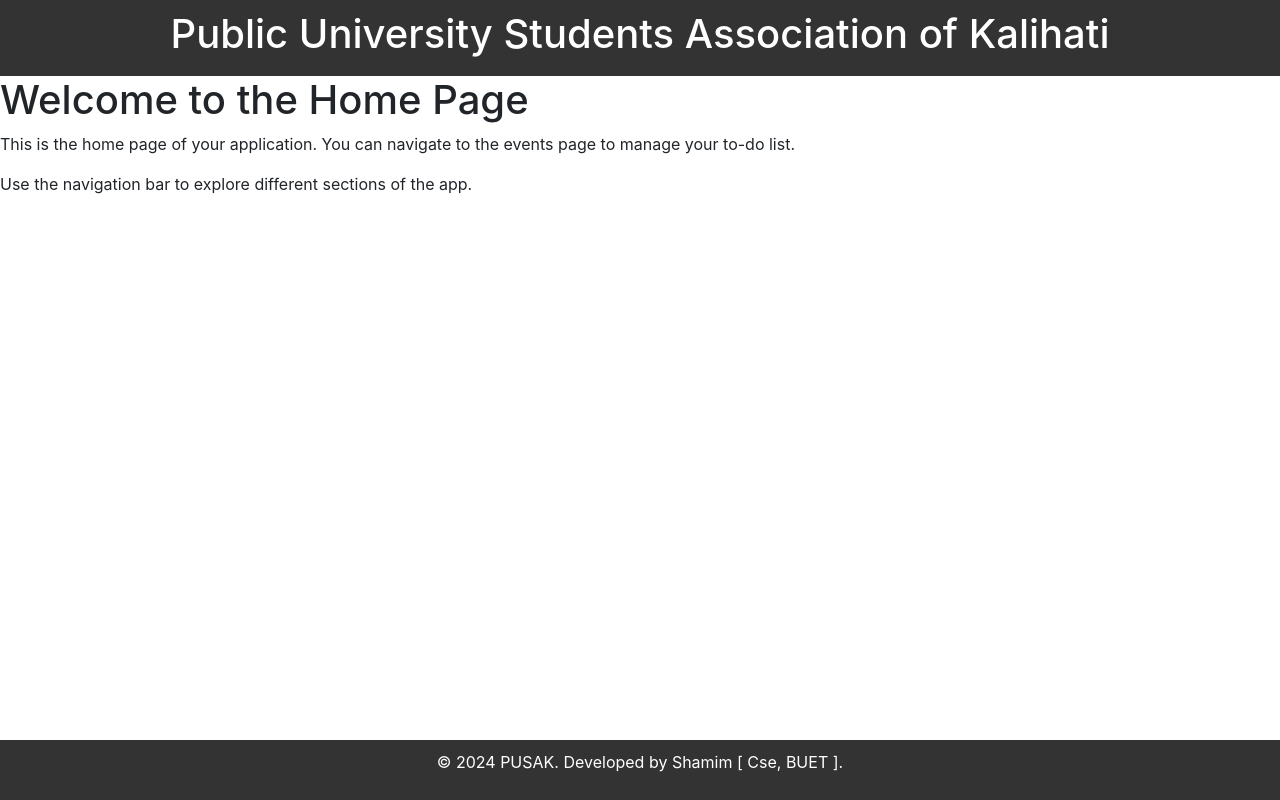
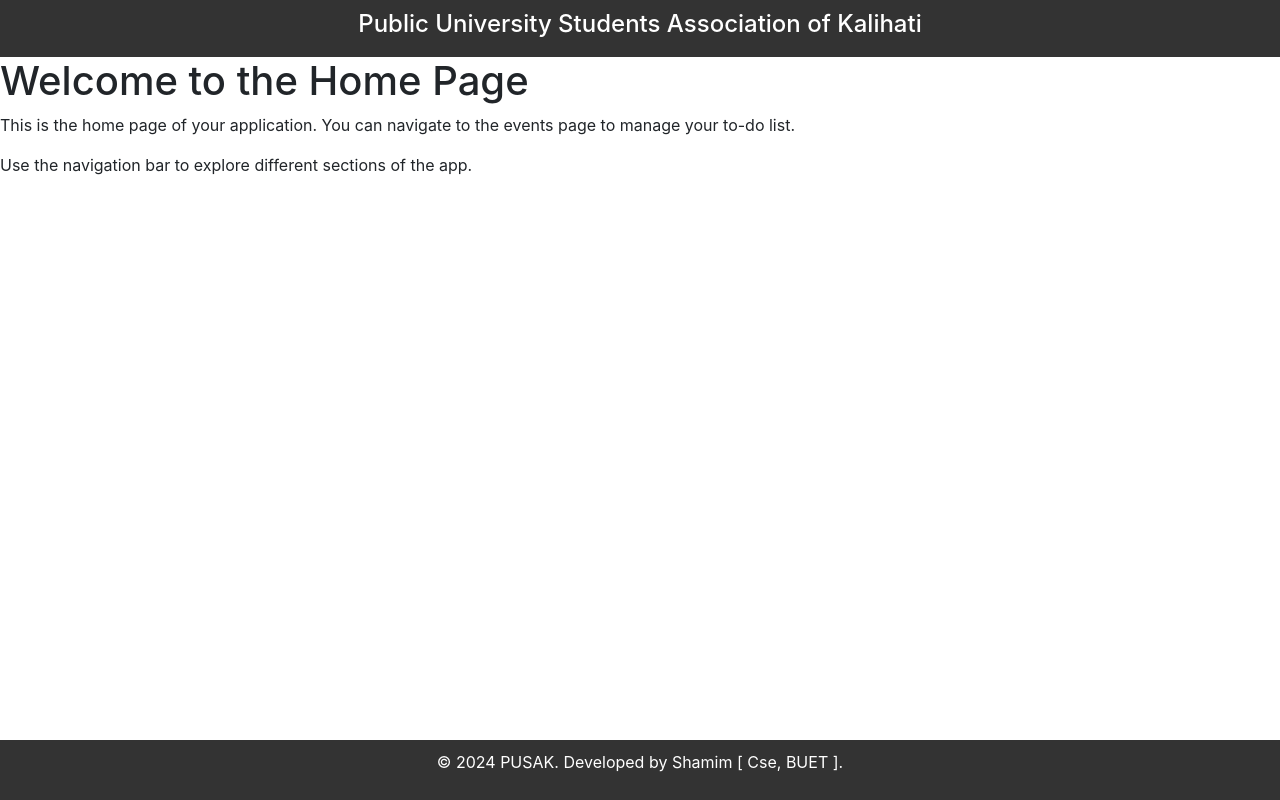
Before and after one commit to Shamim2601/pusak-client, a React (Create React App) app: page / in a window 1280 px wide. Built offline with nearby package versions, Linux system fonts and the light colour scheme.

Commit message:
h1 to h4

```diff
--- a/src/components/Partials/Header.js
+++ b/src/components/Partials/Header.js
@@ -3,8 +3,7 @@
 function Header() {
   return (
     <header style={headerStyle}>
-      <h1>Public University Students Association of Kalihati</h1>
-      {/* You can add navigation links or a logo here */}
+      <h4>Public University Students Association of Kalihati</h4>
     </header>
   );
 }
```
